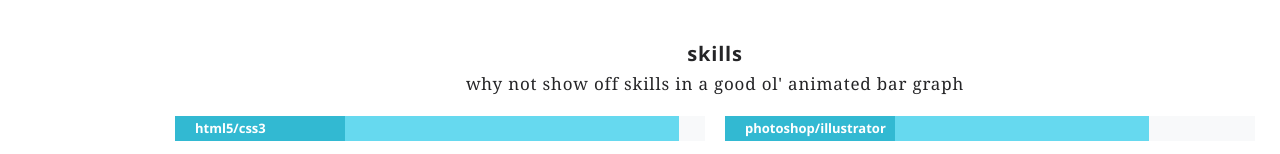
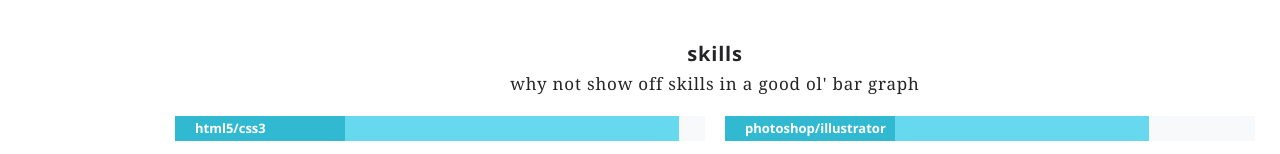
Before and after one commit to kfeathers/kfeathers.github.io, a website: page index.html in a window 1280 px wide. Shown: the part 1990-2144 px from the top of the page. Drawn offline with nearby package versions, Linux system fonts and the light colour scheme; a web font is replaced by a local one.

Commit message:
changed copy on skills

```diff
--- a/index.html
+++ b/index.html
@@ -166,7 +166,7 @@
     <!-- SKILLS -->
     <section class="skills" id="skills">
       <h3>skills</h3>
-      <h4>why not show off skills in a good ol' animated bar graph</h4>
+      <h4>why not show off skills in a good ol' bar graph</h4>
       <!-- 2 columns -->
       <div class="grid-2">
         <div class="col">
```
